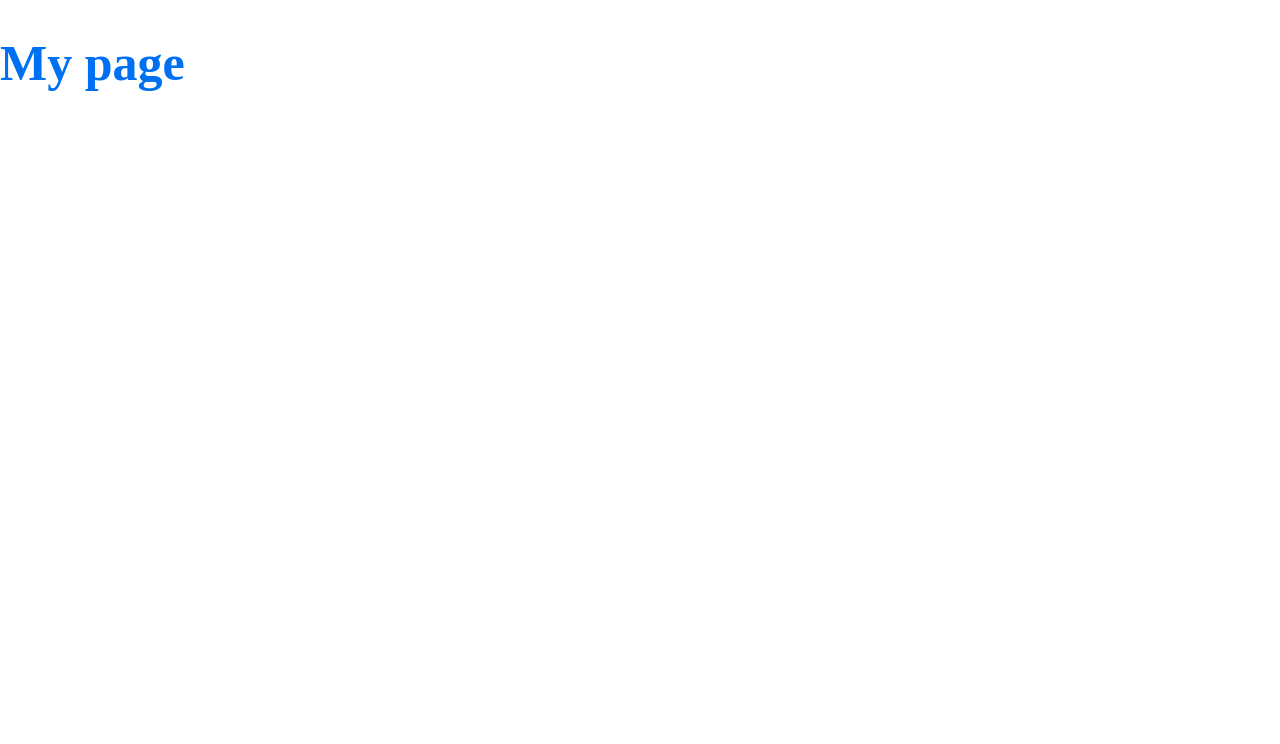
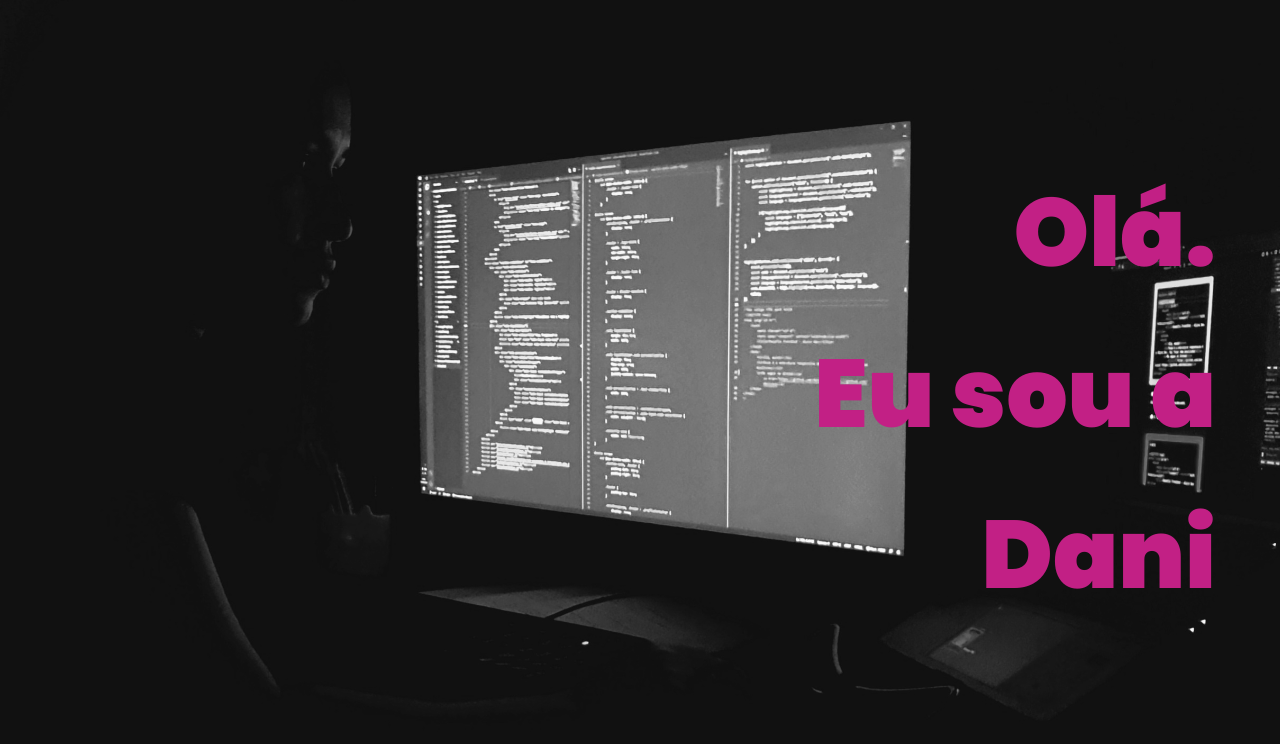
Before and after one commit to danicaus/portfolio-nextjs, a Next.js app: page / in a window 1280 px wide. Shown: the top 744 px of the page. Built offline with nearby package versions, Linux system fonts and the light colour scheme.

Commit message:
feat(home): Creates homepage with fonts

```diff
--- a/pages/_app.js
+++ b/pages/_app.jsx
@@ -1,18 +1,14 @@
-import { createGlobalStyle, ThemeProvider } from 'styled-components'
-
-const GlobalStyle = createGlobalStyle`
-  body {
-    margin: 0;
-    padding: 0;
-    box-sizing: border-box;
-  }
-`
+/* eslint-disable react/jsx-props-no-spreading */
+/* eslint-disable react/prop-types */
+import React from 'react';
+import { ThemeProvider } from 'styled-components';
+import GlobalStyle from '../src/components/themes/GlobalStyle';
 
 const theme = {
   colors: {
     primary: '#0070f3',
   },
-}
+};
 
 export default function App({ Component, pageProps }) {
   return (
@@ -22,5 +18,5 @@ export default function App({ Component, pageProps }) {
         <Component {...pageProps} />
       </ThemeProvider>
     </>
-  )
+  );
 }
--- a/pages/_document.js
+++ /dev/null
@@ -1,30 +0,0 @@
-import Document from 'next/document'
-import { ServerStyleSheet } from 'styled-components'
-
-export default class MyDocument extends Document {
-  static async getInitialProps(ctx) {
-    const sheet = new ServerStyleSheet()
-    const originalRenderPage = ctx.renderPage
-
-    try {
-      ctx.renderPage = () =>
-        originalRenderPage({
-          enhanceApp: (App) => (props) =>
-            sheet.collectStyles(<App {...props} />),
-        })
-
-      const initialProps = await Document.getInitialProps(ctx)
-      return {
-        ...initialProps,
-        styles: (
-          <>
-            {initialProps.styles}
-            {sheet.getStyleElement()}
-          </>
-        ),
-      }
-    } finally {
-      sheet.seal()
-    }
-  }
-}
--- /dev/null
+++ b/pages/_document.jsx
@@ -0,0 +1,48 @@
+/* eslint-disable react/jsx-props-no-spreading */
+import React from 'react';
+import Document, {
+  Html, Head, Main, NextScript,
+} from 'next/document';
+import { ServerStyleSheet } from 'styled-components';
+
+export default class MyDocument extends Document {
+  static async getInitialProps(ctx) {
+    const sheet = new ServerStyleSheet();
+    const originalRenderPage = ctx.renderPage;
+
+    try {
+      ctx.renderPage = () => originalRenderPage({
+        enhanceApp: (App) => (props) => sheet.collectStyles(<App {...props} />),
+      });
+
+      const initialProps = await Document.getInitialProps(ctx);
+      return {
+        ...initialProps,
+        styles: (
+          <>
+            {initialProps.styles}
+            {sheet.getStyleElement()}
+          </>
+        ),
+      };
+    } finally {
+      sheet.seal();
+    }
+  }
+
+  render() {
+    return (
+      <Html>
+        <Head>
+          <link rel="preconnect" href="https://fonts.googleapis.com" />
+          <link rel="preconnect" href="https://fonts.gstatic.com" crossOrigin="true" />
+          <link href="https://fonts.googleapis.com/css2?family=Poppins:wght@400;700;900&display=swap" rel="stylesheet" />
+        </Head>
+        <body>
+          <Main />
+          <NextScript />
+        </body>
+      </Html>
+    );
+  }
+}
--- a/pages/index.js
+++ /dev/null
@@ -1,10 +0,0 @@
-import styled from 'styled-components'
-
-const Title = styled.h1`
-  font-size: 50px;
-  color: ${({ theme }) => theme.colors.primary};
-`
-
-export default function Home() {
-  return <Title>My page</Title>
-}
--- /dev/null
+++ b/pages/index.jsx
@@ -0,0 +1,8 @@
+import React from 'react';
+import HomeScreen from '../src/components/Screens/Home';
+
+export default function Home() {
+  return (
+    <HomeScreen />
+  );
+}
--- /dev/null
+++ b/src/components/Screens/Home/index.jsx
@@ -0,0 +1,11 @@
+import React from 'react';
+import HomeMenu from '../../commons/HomeMenu';
+import Background from './style';
+
+export default function HomeScreen() {
+  return (
+    <Background>
+      <HomeMenu />
+    </Background>
+  );
+}
--- /dev/null
+++ b/src/components/Screens/Home/style.js
@@ -0,0 +1,13 @@
+import styled from 'styled-components';
+
+const Background = styled.div`
+  height: 100vh;
+  width: 100vw;
+  background-image:
+    linear-gradient(#000, #000),
+    url("./assets/images/backgroundImage.jpg");
+  background-size: cover;
+  background-blend-mode: saturation;
+`;
+
+export default Background;
--- /dev/null
+++ b/src/components/commons/HomeMenu/index.jsx
@@ -0,0 +1,39 @@
+import Link from 'next/link';
+import React from 'react';
+import { MenuOption, HomeMenuWrapper } from './styles';
+
+export default function HomeMenu() {
+  const menuContent = [
+    {
+      title: 'Olá.',
+      hoverTitle: 'Sobre mim',
+      link: '/about',
+    },
+    {
+      title: 'Eu sou a',
+      hoverTitle: 'Portfólio',
+      link: '/portfolio',
+    },
+    {
+      title: 'Dani',
+      hoverTitle: 'Cursos',
+      link: '/courses',
+    },
+  ];
+
+  return (
+    <HomeMenuWrapper>
+      {
+        menuContent.map((content) => (
+          <Link passHref href={content.link}>
+            <MenuOption
+              ariaLabel={content.title}
+              contentExhibited={content.title}
+              contentHover={content.hoverTitle}
+            />
+          </Link>
+        ))
+      }
+    </HomeMenuWrapper>
+  );
+}
--- /dev/null
+++ b/src/components/commons/HomeMenu/styles.js
@@ -0,0 +1,36 @@
+import styled from 'styled-components';
+
+const MenuOption = styled.a`
+  font-size: 6rem;
+  font-weight: 900;
+  color: #c22085;
+  font-family: 'Poppins', sans-serif;
+  transition: ease-in-out .3s;
+
+  &::after {
+    content: '${({ contentExhibited }) => contentExhibited}';
+  }
+
+  &:hover::after {
+    content: '${({ contentHover }) => contentHover}';
+  }
+
+  &:hover {
+    transform: translateX(-2rem);
+  }
+`;
+
+const HomeMenuWrapper = styled.div`
+  position: absolute;
+  top: 20%;
+  right: 5%;
+  display: flex;
+  flex-direction: column;
+  align-items: flex-end;
+  gap: 1rem;
+`;
+
+export {
+  MenuOption,
+  HomeMenuWrapper,
+};
--- /dev/null
+++ b/src/components/themes/GlobalStyle.js
@@ -0,0 +1,27 @@
+import { createGlobalStyle } from 'styled-components';
+
+const GlobalStyle = createGlobalStyle`
+  * {
+    margin: 0;
+    padding: 0;
+    box-sizing: border-box;
+  }
+
+  a {
+    text-decoration: none;
+    color: inherit;
+  }
+
+  h1,h2,h3,h4,h5,h6,p {
+    margin: 0;
+    padding: 0;
+  }
+
+  button {
+    margin: 0;
+    border: none;
+    background-color: inherit;
+  }
+`;
+
+export default GlobalStyle;
```
Also changed, not shown: package.json (+9 -0 lines), .eslintrc.json (added), public/assets/images/backgroundImage.jpg (added), 1 other file (tests, documents, lock files or other folders).
